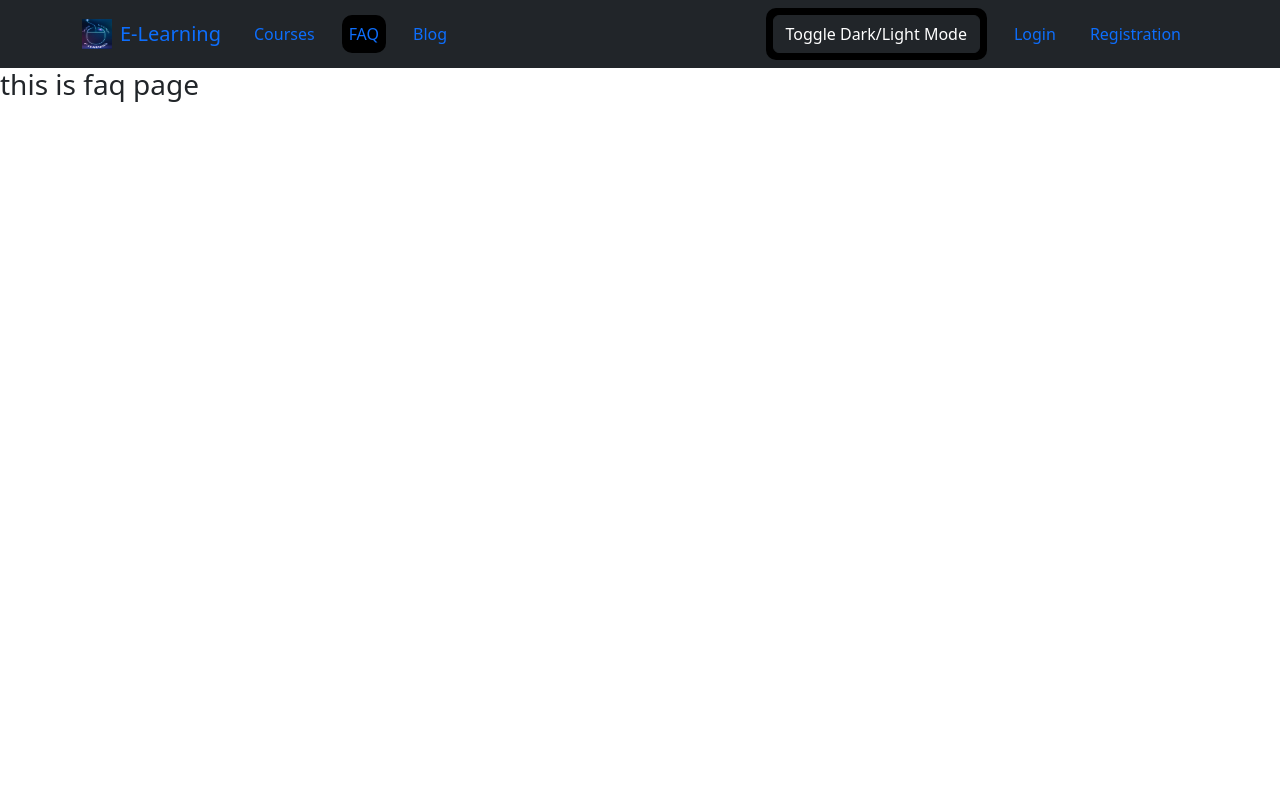
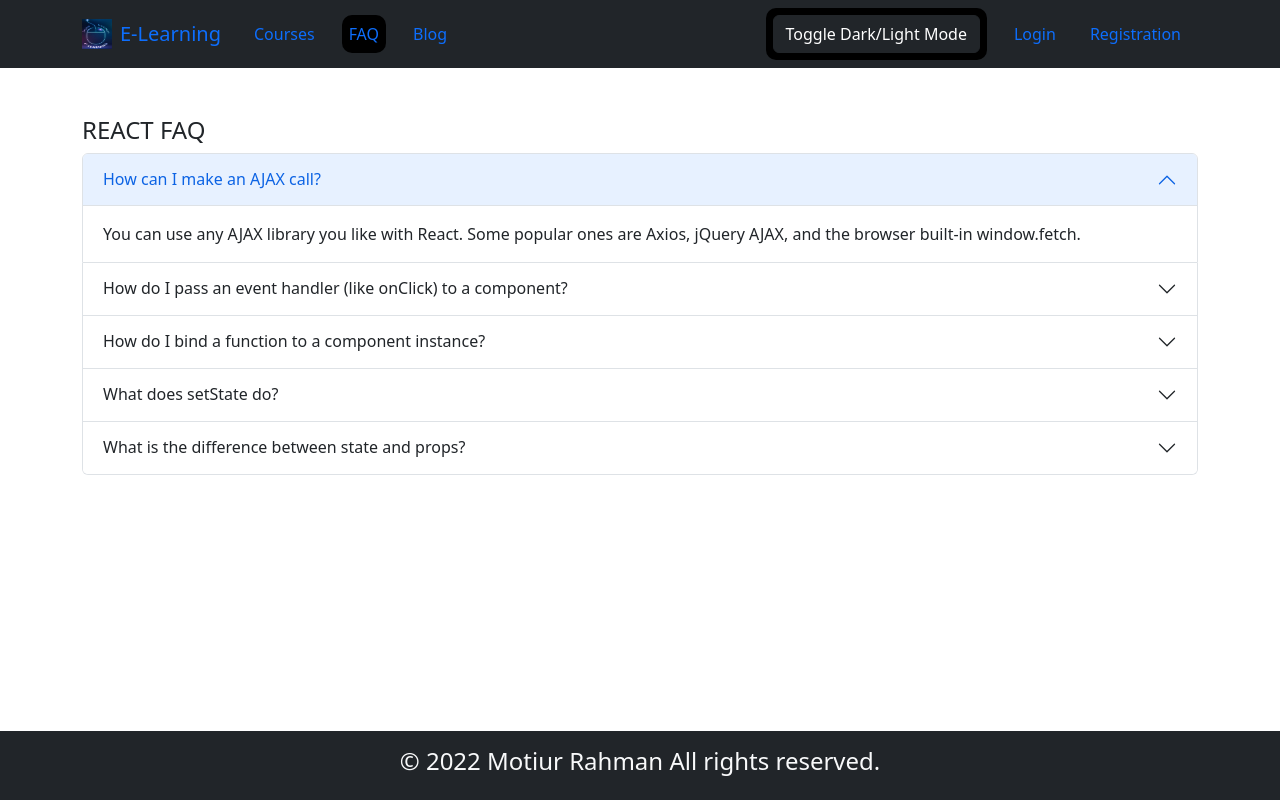
Before and after one commit to MotiurRahman/e-learning-client, a React (Create React App) app: page /faq in a window 1280 px wide. Built offline with nearby package versions, Linux system fonts and the light colour scheme; no server answers.

Commit message:
add footer, FAQ page and fix some issue

```diff
--- a/src/App.js
+++ b/src/App.js
@@ -2,7 +2,7 @@ import "./App.css";
 
 import router from "./Router/Router";
 import { createBrowserRouter, RouterProvider } from "react-router-dom";
-import toast, { Toaster } from "react-hot-toast";
+import { Toaster } from "react-hot-toast";
 
 function App() {
   const routes = createBrowserRouter(router);
--- a/src/Components/FAQ/FAQ.js
+++ b/src/Components/FAQ/FAQ.js
@@ -1,9 +1,61 @@
 import React from "react";
+import Accordion from "react-bootstrap/Accordion";
 
 const FAQ = () => {
   return (
-    <div>
-      <h3>this is faq page</h3>
+    <div className="container mt-2 mt-lg-5">
+      <h4>REACT FAQ</h4>
+      <Accordion defaultActiveKey="0">
+        <Accordion.Item eventKey="0">
+          <Accordion.Header>How can I make an AJAX call?</Accordion.Header>
+          <Accordion.Body>
+            You can use any AJAX library you like with React. Some popular ones
+            are Axios, jQuery AJAX, and the browser built-in window.fetch.
+          </Accordion.Body>
+        </Accordion.Item>
+        <Accordion.Item eventKey="1">
+          <Accordion.Header>
+            How do I pass an event handler (like onClick) to a component?
+          </Accordion.Header>
+          <Accordion.Body>
+            Pass event handlers and other functions as props to child
+            components: If you need to have access to the parent component in
+            the handler, you also need to bind the function to the component
+            instance (see below).
+          </Accordion.Body>
+        </Accordion.Item>
+        <Accordion.Item eventKey="2">
+          <Accordion.Header>
+            How do I bind a function to a component instance?
+          </Accordion.Header>
+          <Accordion.Body>
+            There are several ways to make sure functions have access to
+            component attributes like this.props and this.state, depending on
+            which syntax and build steps you are using.
+          </Accordion.Body>
+        </Accordion.Item>
+        <Accordion.Item eventKey="3">
+          <Accordion.Header>What does setState do?</Accordion.Header>
+          <Accordion.Body>
+            setState() schedules an update to a component’s state object. When
+            state changes, the component responds by re-rendering.
+          </Accordion.Body>
+        </Accordion.Item>
+        <Accordion.Item eventKey="4">
+          <Accordion.Header>
+            What is the difference between state and props?
+          </Accordion.Header>
+          <Accordion.Body>
+            props (short for “properties”) and state are both plain JavaScript
+            objects. While both hold information that influences the output of
+            render, they are different in one important way: props get passed to
+            the component (similar to function parameters) whereas state is
+            managed within the component (similar to variables declared within a
+            function). Here are some good resources for further reading on when
+            to use props vs state: Props vs State ReactJS: Props vs. State
+          </Accordion.Body>
+        </Accordion.Item>
+      </Accordion>
     </div>
   );
 };
--- a/src/Components/Footer/Footer.js
+++ b/src/Components/Footer/Footer.js
@@ -2,8 +2,13 @@ import React from "react";
 
 const Footer = () => {
   return (
-    <div>
-      <h4>this is footer</h4>
+    <div
+      className="footer bg-dark w-100 mt-auto d-flex justify-content-center align-items-center"
+      style={{ height: "50px, bottom:0" }}
+    >
+      <h4 className="p-3 text-light">
+        © 2022 Motiur Rahman All rights reserved.
+      </h4>
     </div>
   );
 };
--- a/src/Components/PrivateRoute/PrivateRoute.js
+++ b/src/Components/PrivateRoute/PrivateRoute.js
@@ -7,7 +7,13 @@ const PrivateRoute = ({ children }) => {
   const location = useLocation();
 
   if (loader) {
-    return <div>Loading ......</div>;
+    return (
+      <div className="d-flex justify-content-center align-items-center">
+        <div className="spinner-border mt-5" role="status">
+          <span className="visually-hidden">Loading...</span>
+        </div>
+      </div>
+    );
   }
   if (!user) {
     // Redirect them to the /login page, but save the current location they were
--- a/src/Components/Registration/Registration.js
+++ b/src/Components/Registration/Registration.js
@@ -100,7 +100,7 @@ const Registration = () => {
       });
   };
   return (
-    <div className="mt-5 contentWidth mx-auto borderColor">
+    <div className="my-5 contentWidth mx-auto borderColor">
       <h3>Create an Accout</h3>
       <Form onSubmit={accountRegister}>
         <Form.Group className="mb-3" controlId="formBasicName">
--- a/src/Layout/Main.js
+++ b/src/Layout/Main.js
@@ -1,12 +1,14 @@
 import React from "react";
 import { Outlet } from "react-router-dom";
+import Footer from "../Components/Footer/Footer";
 import Header from "../Components/Header/Header";
 
 const Main = () => {
   return (
-    <div>
+    <div className="d-flex flex-column min-vh-100">
       <Header></Header>
       <Outlet></Outlet>
+      <Footer></Footer>
     </div>
   );
 };
--- a/src/Layout/SubMain.js
+++ b/src/Layout/SubMain.js
@@ -1,12 +1,13 @@
 import React from "react";
 import { Col, Container, Row } from "react-bootstrap";
 import { Outlet } from "react-router-dom";
+import Footer from "../Components/Footer/Footer";
 import Header from "../Components/Header/Header";
 import LeftSidebar from "../Pages/LeftSideBar/LeftSidebar";
 
 const SubMain = () => {
   return (
-    <div>
+    <div className="d-flex flex-column min-vh-100">
       <Header></Header>
       <div>
         <Container>
@@ -20,6 +21,7 @@ const SubMain = () => {
           </Row>
         </Container>
       </div>
+      <Footer></Footer>
     </div>
   );
 };
```
Also changed, not shown: 1 other file (tests, documents, lock files or other folders).
